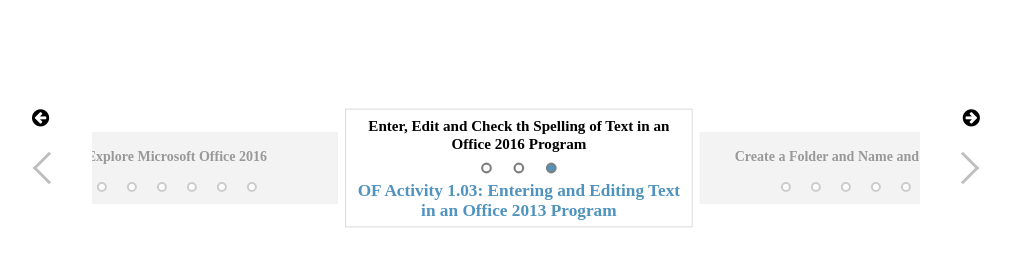
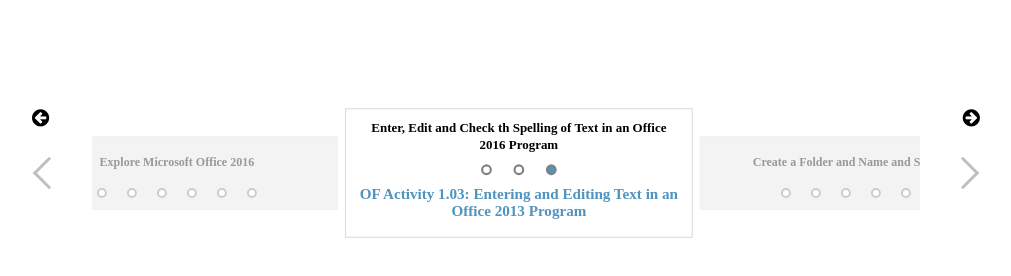
Before and after one commit to skaura12/jquery-nested-carousel, a website: page test.html in a window 1280 px wide. Shown: the whole page, without its empty margins (134-1145 px from the left). Drawn offline with nearby package versions, Linux system fonts and the light colour scheme.

Commit message:
Minor Font Size Updates

```diff
--- a/src/scss/style.scss
+++ b/src/scss/style.scss
@@ -46,7 +46,7 @@
   }
   &.nested-mode {
     .timeline{
-      height: 120px;
+      height: 130px;
     }
     .outer-nodes-container {
       @include transition(transform 0.6s ease);
@@ -61,8 +61,7 @@
         border: 1px solid rgb(220,220,220);
         .outer-list-name {
           font-weight: bold;
-          font-size: 14px;
-          height: 38px;
+          height: 40px;
           line-height: 16px;
           overflow: hidden;
           margin: 0 auto;
@@ -83,14 +82,17 @@
             vertical-align: middle;
             -webkit-box-orient: vertical;
             -webkit-line-clamp: 2;
+            font-size: 14px;
+            @media all and (max-width: 1600px){
+                font-size: 12px;
+            }
             @include user-select(none);
           }
         }
         .inner-selected-name {
           color: $color-2;
           font-weight: bold;
-          font-size: 16px;
-          height: 38px;
+          height: 40px;
           overflow: hidden;
           margin: 0 auto;
           text-overflow: ellipsis;
@@ -111,6 +113,10 @@
             -webkit-box-orient: vertical;
             -webkit-line-clamp: 2;
             width: inherit;
+            font-size: 16px;
+            @media all and (max-width: 1600px){
+                font-size: 14px;
+            }
             @include user-select(none);
           }
         }
@@ -130,7 +136,7 @@
         &.selected {
           min-width: 200px;
           @include transition(transform 0.6s ease 0.1s);
-          height: 110px;
+          height: 120px;
           margin: 5px 10px;
           transform: scale(1.08);
         }
```
Also changed, not shown: dist/css/style.css, dist/css/style.min.css.
